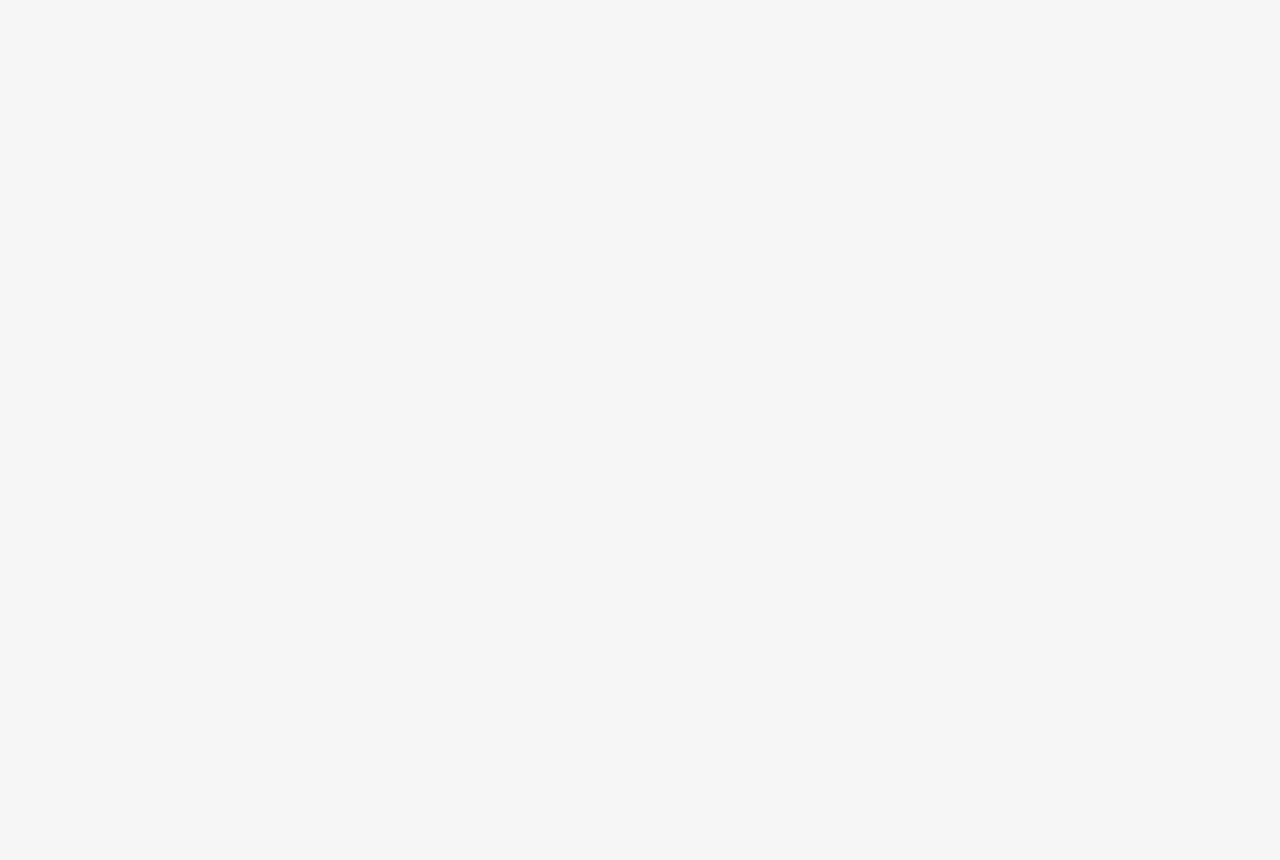
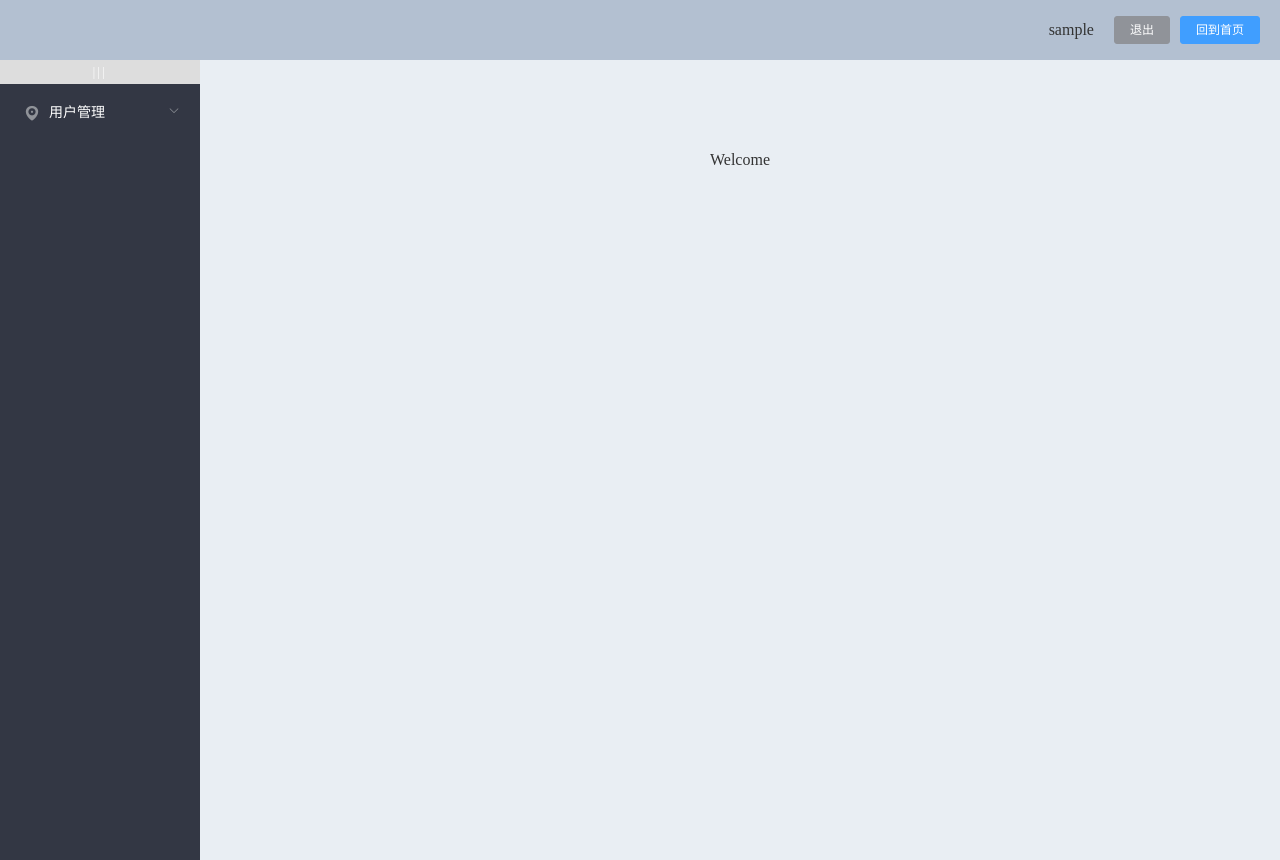
Before and after one commit to yunzhongbaihe/rml-vue-blog, a Vue app: page /workbench/welcome in a window 1280 px wide. Before the commit the page ends 800 px from the top, so only its background shows below. Built offline with nearby package versions, Linux system fonts and the light colour scheme; sample sign-in values are in the browser's storage.

Commit message:
用户列表组件

```diff
--- a/src/api/axios.js
+++ b/src/api/axios.js
@@ -7,6 +7,7 @@ axios.defaults.timeout = 10000; // 设置超时请求时间
 
 // 设置请求拦截器
 axios.interceptors.request.use(config => {
+    config.headers.Authorization = window.sessionStorage.getItem('token');
     return config;
 }, error => {
     return Promise.reject(error);
--- /dev/null
+++ b/src/components/User/Users.vue
@@ -0,0 +1,13 @@
+<template>
+    <div>用户列表组件</div>
+</template>
+
+<script>
+    export default {
+        name: 'Users'
+    }
+</script>
+
+<style scoped>
+
+</style>
--- /dev/null
+++ b/src/components/Welcome.vue
@@ -0,0 +1,13 @@
+<template>
+    <div>Welcome</div>
+</template>
+
+<script>
+    export default {
+        name: 'Welcome'
+    }
+</script>
+
+<style scoped>
+
+</style>
--- a/src/components/Workbench.vue
+++ b/src/components/Workbench.vue
@@ -9,34 +9,34 @@
             </el-header>
             <el-container>
                 <!-- 左侧导航区域 -->
-                <el-aside width="200px">
-                    <!--<el-radio-group v-model="isCollapse" style="margin-bottom: 20px;">
-                        <el-radio-button :label="false">展开</el-radio-button>
-                        <el-radio-button :label="true">收起</el-radio-button>
-                    </el-radio-group>-->
-                    <el-menu default-active="1-4-1" class="el-menu-vertical"
-                             @open="handleOpen" @close="handleClose"
-                             :default-openeds="['1']"
-                             :unique-opened="true"
-                             :collapse="isCollapse">
-                        <el-submenu index="1">
+                <el-aside :width="isCollapse ? '64px' : '200px'">
+                    <div class="toggle_button" @click="toggleCollapse">|||</div>
+                    <el-menu
+                        :collapse="isCollapse"
+                        unique-opened
+                        :collapse-transition="false"
+                        router
+                        background-color="#333744"
+                        text-color="#fff"
+                        active-text-color="#409EFF">
+                        <el-submenu v-for="item in menuList" :key="item.id" :index="'' + item.id">
                             <template slot="title">
                                 <i class="el-icon-location"></i>
-                                <span slot="title">导航一</span>
+                                <span>{{item.menuName}}</span>
                             </template>
-                            <el-menu-item index="1-3">选项3</el-menu-item>
-                        </el-submenu>
-                        <el-submenu index="2">
-                            <template slot="title">
-                                <i class="el-icon-location"></i>
-                                <span slot="title">导航二</span>
-                            </template>
-                            <el-menu-item index="2-1">选项3</el-menu-item>
+                            <el-menu-item v-for="subItem in item.children" :index="''+subItem.path">
+                                <template slot="title">
+                                    <i class="el-icon-menu"></i>
+                                    <span>{{subItem.menuName}}</span>
+                                </template>
+                            </el-menu-item>
                         </el-submenu>
                     </el-menu>
                 </el-aside>
                 <!-- 右侧主体区域 -->
-                <el-main>Main</el-main>
+                <el-main>
+                    <router-view></router-view>
+                </el-main>
             </el-container>
         </div>
         <Nodatadisplay v-else style="margin-top:0;">
@@ -52,7 +52,8 @@
         name: 'Workbench',
         data(){
             return {
-                isCollapse: false
+                isCollapse: false,
+                menuList: require('../../static/data/menus.json')
             }
         },
         methods: {
@@ -60,11 +61,8 @@
                 window.sessionStorage.clear();
                 this.$router.push({name: 'Index', params: {isGetSession: true}});
             },
-            handleOpen(key, keyPath){
-                console.log(key, keyPath);
-            },
-            handleClose(key, keyPath){
-                console.log(key, keyPath);
+            toggleCollapse(){
+                this.isCollapse = !this.isCollapse;
             }
         },
         components: {
@@ -95,7 +93,7 @@
     }
 
     .el-aside {
-        background-color: #D3DCE6;
+        background-color: #333744;
         color: #333;
     }
 
@@ -110,4 +108,18 @@
         height: 100%;
         background-color: #D3DCE6;
     }
+
+    .el-menu {
+        border-right: none;
+    }
+
+    .toggle_button {
+        font-size: 12px;
+        text-align: center;
+        line-height: 24px;
+        color: #fff;
+        cursor: pointer;
+        background-color: #ddd;
+        letter-spacing: 0.2em;
+    }
 </style>
--- a/src/router/index.js
+++ b/src/router/index.js
@@ -49,6 +49,19 @@ const router = new Router({
             path: '/workbench',
             name: 'Workbench',
             component: () => import(/* webpackChunkName: "group-foo" */ '@/components/Workbench'),
+            redirect: '/workbench/welcome',
+            children: [
+                {
+                    path: '/workbench/welcome',
+                    name: 'Welcome',
+                    component: () => import(/* webpackChunkName: "group-foo" */ '@/components/Welcome')
+                },
+                {
+                    path: '/workbench/users',
+                    name: 'Users',
+                    component: () => import(/* webpackChunkName: "group-foo" */ '@/components/user/Users')
+                }
+            ],
             meta: {showHeaderbar: false},
         },
     ]
--- /dev/null
+++ b/static/data/menus.json
@@ -0,0 +1,13 @@
+[
+    {
+        "id": 100,
+        "menuName": "用户管理",
+        "children": [
+            {
+                "id": 1001,
+                "menuName": "用户列表",
+                "path": "/workbench/users"
+            }
+        ]
+    }
+]
```
